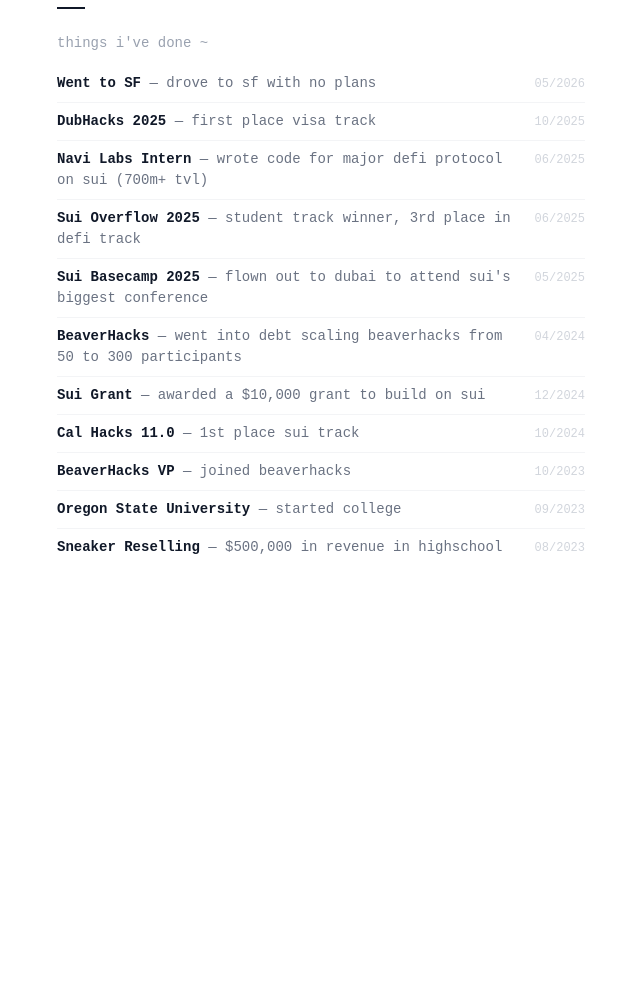
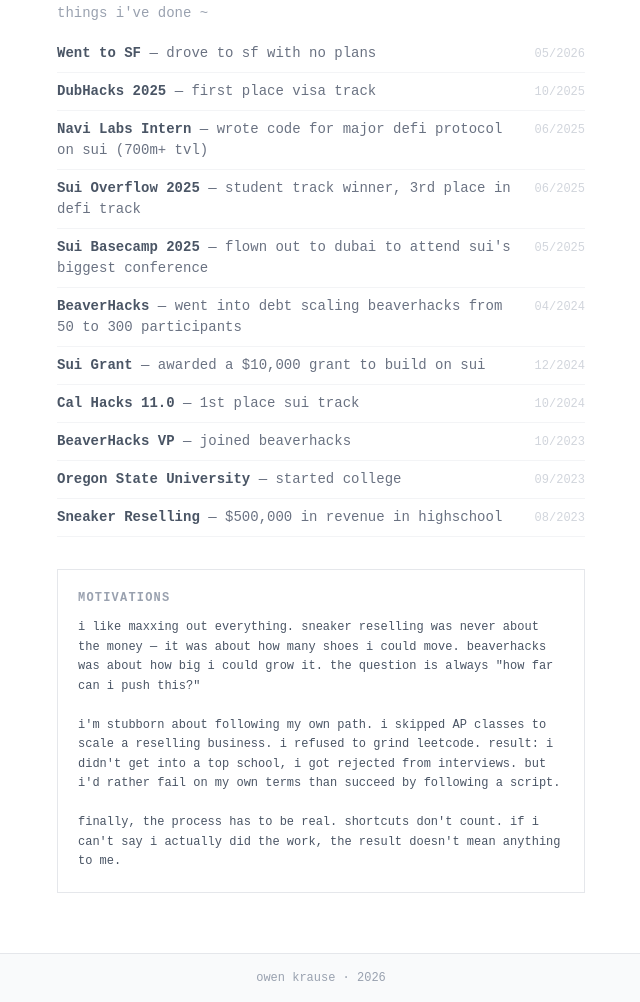
Before and after one commit to owenkrause/website, an Astro site: page / in a window 1280 px wide. Shown: the part 211-1213 px from the top of the page, without its empty margins (319-959 px from the left). Before the commit the page ends 897 px from the top, so only its background shows below. Built offline with nearby package versions, Linux system fonts and the light colour scheme; Astro itself is replaced by a stand-in of ours; a web font is replaced by a local one.

Commit message:
update styling, add motivation and footer

```diff
--- a/src/pages/index.astro
+++ b/src/pages/index.astro
@@ -4,8 +4,8 @@
 ---
 
 <Layout title="owen krause">
-  <div class="w-full max-w-xl mx-auto px-6 pt-15 pb-30">
-    <h1 class="text-2xl font-bold text-gray-900 mb-1">□ owen krause</h1>
+  <div class="w-full max-w-xl mx-auto px-6 py-15">
+    <h1 class="text-xl font-semibold text-gray-600 mb-1">owen krause</h1>
     <p class="text-sm text-gray-400 mb-3.5">
       oh1 · cs + math @ oregon state university
     </p>
@@ -15,18 +15,16 @@
         href="https://github.com/owenkrause"
         target="_blank"
         class="text-[#0000EE] underline">github</a
-      ><span class="text-gray-400 mx-1.5">·</span><a
+      ><span class="text-gray-600 mx-1.5">·</span><a
         href="/resume.pdf"
         target="_blank"
         class="text-[#0000EE] underline">resume</a
-      ><span class="text-gray-400 mx-1.5">·</span><a
+      ><span class="text-gray-600 mx-1.5">·</span><a
         href="https://www.linkedin.com/in/owen-krause/"
         target="_blank"
         class="text-[#0000EE] underline">linkedin</a
       >
     </div>
-
-    <div class="h-[1.5px] bg-gray-900 w-7 mb-6"></div>
 
     <p class="text-sm text-gray-400 mb-3">things i've done ~</p>
 
@@ -43,9 +41,7 @@
             ]}
           >
             <div>
-              <strong class="font-bold text-gray-900 transition-colors duration-150 group-hover:text-black">
-                {entry.title}
-              </strong>{" "}
+              <strong class="font-semibold text-gray-600">{entry.title}</strong>{" "}
               <span class="text-gray-500">— {entry.description}</span>
             </div>
             {entry.detail ? (
@@ -62,7 +58,7 @@
           </div>
           {entry.detail && (
             <div class="max-h-0 overflow-hidden transition-all duration-250 ease-in-out group-[.open]/entry:max-h-50">
-              <div class="text-xs text-gray-500 leading-relaxed pt-0.5 pb-3">
+              <div class="text-xs text-gray-600 leading-relaxed pt-0.5 pb-3">
                 {entry.detail.text}
                 {entry.detail.links && entry.detail.links.length > 0 && (
                   <div class="mt-2 flex gap-3">
@@ -85,8 +81,35 @@
         </div>
       ))
     }
+
+    <div class="mt-8 border border-gray-200 p-5">
+      <h2
+        class="text-xs font-semibold text-gray-400 uppercase tracking-widest mb-3"
+      >
+        Motivations
+      </h2>
+      <p class="text-xs text-gray-600 leading-relaxed">
+        i like maxxing out everything. sneaker reselling was never about the
+        money — it was about how many shoes i could move. beaverhacks was about
+        how big i could grow it. the question is always "how far can i push
+        this?"
+        <br /><br />
+        i'm stubborn about following my own path. i skipped AP classes to scale a
+        reselling business. i refused to grind leetcode. result: i didn't get into
+        a top school, i got rejected from interviews. but i'd rather fail on my own
+        terms than succeed by following a script.
+        <br /><br />
+        finally, the process has to be real. shortcuts don't count. if i can't say
+        i actually did the work, the result doesn't mean anything to me.
+      </p>
     </div>
-</Layout>
+  </div>
+
+  <footer
+    class="bg-gray-50 border-t border-gray-200 py-4 text-center text-xs text-gray-400"
+  >
+    owen krause · 2026
+  </footer>
 
   <script>
     function toggle(el: Element) {
@@ -101,3 +124,4 @@
       entry.addEventListener("click", () => toggle(entry));
     });
   </script>
+</Layout>
```
Lines whose indentation alone changed are shown as unchanged.
